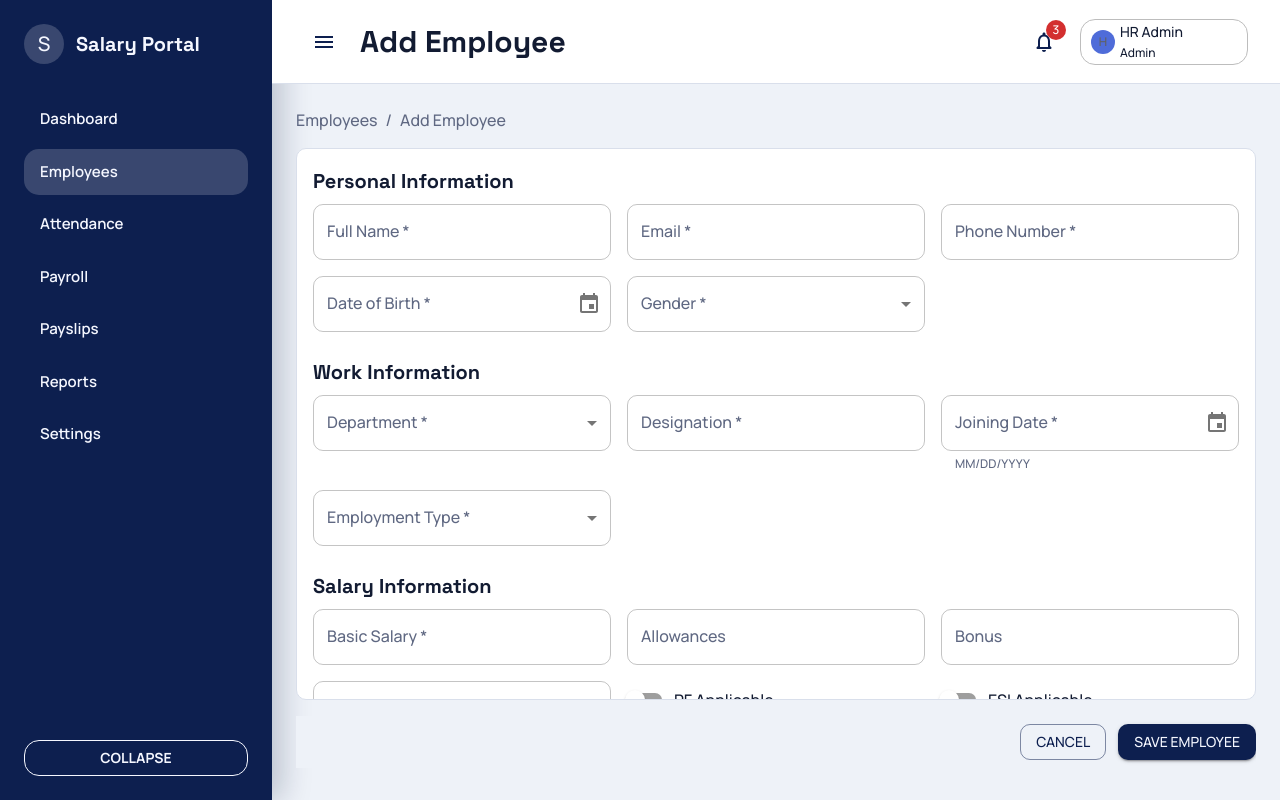
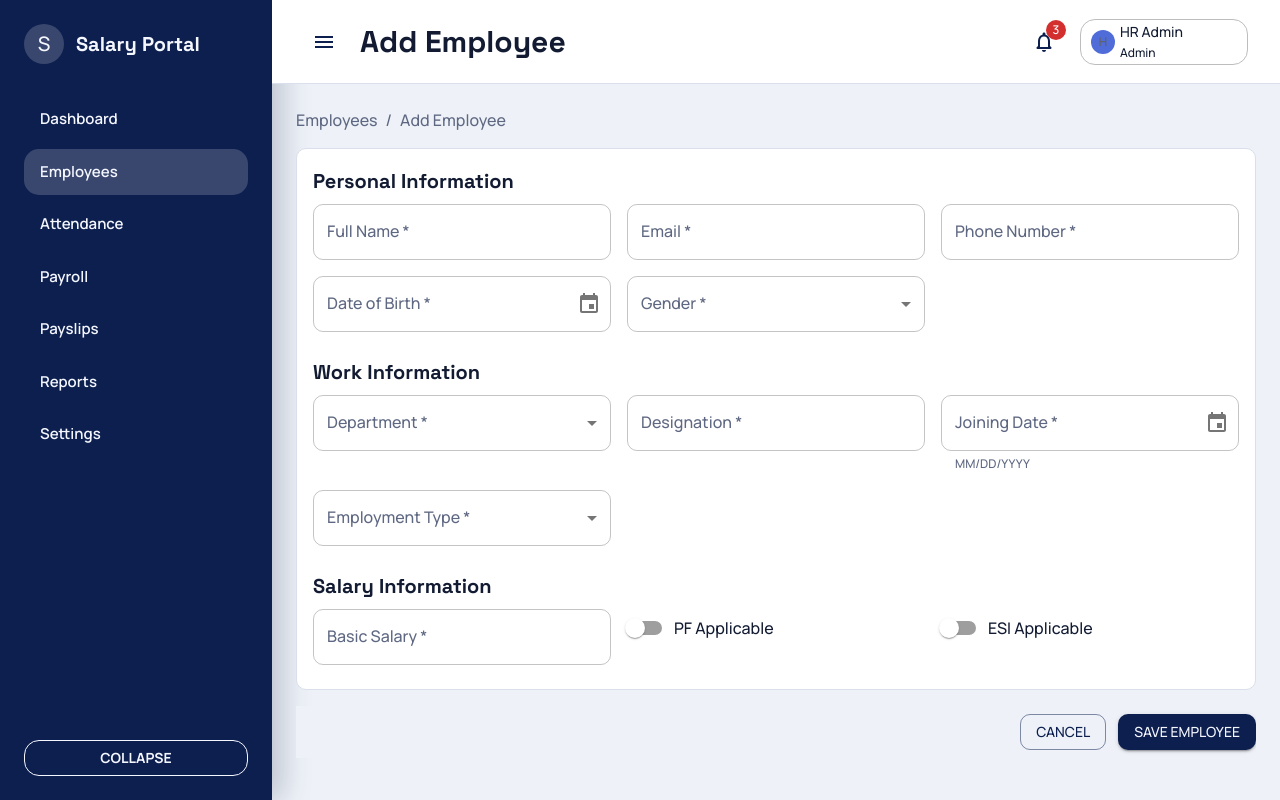
Before and after one commit to bittukumarthakur/acme-salary-management-system, a React (Vite) app in the folder frontend/: page /employees/add in a window 1280 px wide. Built offline with nearby package versions, Linux system fonts and the light colour scheme; the HTML template or start-up script is replaced by a standard one.

Commit message:
refactor(frontend): remove unused allowances, bonus & deduction from add form

```diff
--- a/frontend/src/features/add-employee/form/components/SalaryInfoSection.tsx
+++ b/frontend/src/features/add-employee/form/components/SalaryInfoSection.tsx
@@ -44,45 +44,6 @@ export function SalaryInfoSection({
           />
         </Grid>
         <Grid size={{ xs: 12, md: 4 }}>
-          <TextField
-            label="Allowances"
-            variant="outlined"
-            type="number"
-            placeholder="Enter allowances"
-            value={form.allowances}
-            onChange={(event) => setField('allowances', event.target.value)}
-            error={Boolean(errors.allowances)}
-            helperText={errors.allowances}
-            fullWidth
-          />
-        </Grid>
-        <Grid size={{ xs: 12, md: 4 }}>
-          <TextField
-            label="Bonus"
-            variant="outlined"
-            type="number"
-            placeholder="Enter bonus"
-            value={form.bonus}
-            onChange={(event) => setField('bonus', event.target.value)}
-            error={Boolean(errors.bonus)}
-            helperText={errors.bonus}
-            fullWidth
-          />
-        </Grid>
-        <Grid size={{ xs: 12, md: 4 }}>
-          <TextField
-            label="Deduction"
-            variant="outlined"
-            type="number"
-            placeholder="Enter deduction"
-            value={form.deduction}
-            onChange={(event) => setField('deduction', event.target.value)}
-            error={Boolean(errors.deduction)}
-            helperText={errors.deduction}
-            fullWidth
-          />
-        </Grid>
-        <Grid size={{ xs: 12, md: 4 }}>
           <FormControlLabel
             control={
               <Switch
--- a/frontend/src/features/add-employee/form/formModel.ts
+++ b/frontend/src/features/add-employee/form/formModel.ts
@@ -9,9 +9,6 @@ export interface AddEmployeeFormState {
   joiningDate: string
   employmentType: string
   basicSalary: string
-  allowances: string
-  bonus: string
-  deduction: string
   pfApplicable: boolean
   esiApplicable: boolean
 }
@@ -34,9 +31,6 @@ export const initialFormState: AddEmployeeFormState = {
   joiningDate: '',
   employmentType: '',
   basicSalary: '',
-  allowances: '',
-  bonus: '',
-  deduction: '',
   pfApplicable: false,
   esiApplicable: false,
 }
--- a/frontend/src/features/add-employee/form/formValidation.ts
+++ b/frontend/src/features/add-employee/form/formValidation.ts
@@ -20,14 +20,6 @@ const fieldLabels: Partial<Record<keyof AddEmployeeFormState, string>> = {
   joiningDate: 'Joining Date',
   employmentType: 'Employment Type',
   basicSalary: 'Basic Salary',
-}
-
-export function parseOptionalAmount(value: string): number | undefined {
-  if (!value.trim()) {
-    return undefined
-  }
-
-  return Number(value)
 }
 
 export function validateAddEmployeeForm(
@@ -59,23 +51,6 @@ export function validateAddEmployeeForm(
     nextErrors.basicSalary = 'Basic Salary must be zero or higher'
   }
 
-  const optionalAmountFields: Array<keyof AddEmployeeFormState> = [
-    'allowances',
-    'bonus',
-    'deduction',
-  ]
-
-  optionalAmountFields.forEach((field) => {
-    const numericValue = parseOptionalAmount(form[field] as string)
-    if (
-      numericValue !== undefined &&
-      (Number.isNaN(numericValue) || numericValue < 0)
-    ) {
-      nextErrors[field] =
-        `${field.charAt(0).toUpperCase() + field.slice(1)} must be zero or higher`
-    }
-  })
-
   if (form.dateOfBirth && form.dateOfBirth >= todayIso) {
     nextErrors.dateOfBirth = 'Date of Birth must be in the past'
   }
```
